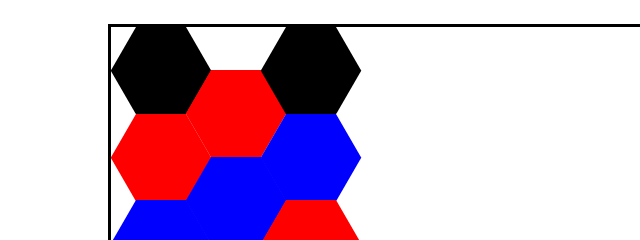
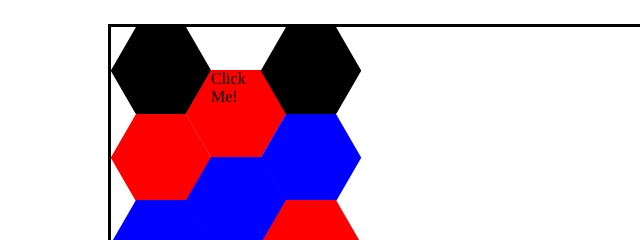
Before and after one commit to airtoxin/Canopy, a website: page example/index.html in a window 1280 px wide. Shown: the part 432-672 px from the top of the page, 0-640 px from the left. Drawn offline with nearby package versions, Linux system fonts and the light colour scheme; files that its build step writes are made by us from their sources.

Commit message:
Add document

```diff
--- a/example/index.html
+++ b/example/index.html
@@ -33,7 +33,7 @@
         <div class="hex blue"></div>
       </div>
       <div class="hexes even">
-        <div class="hex red"></div>
+        <div class="hex red" onclick="alert('hello!')">Click Me!</div>
         <div class="hex blue"></div>
         <div class="hex black"></div>
       </div>
```
Also changed, not shown: README.md.
